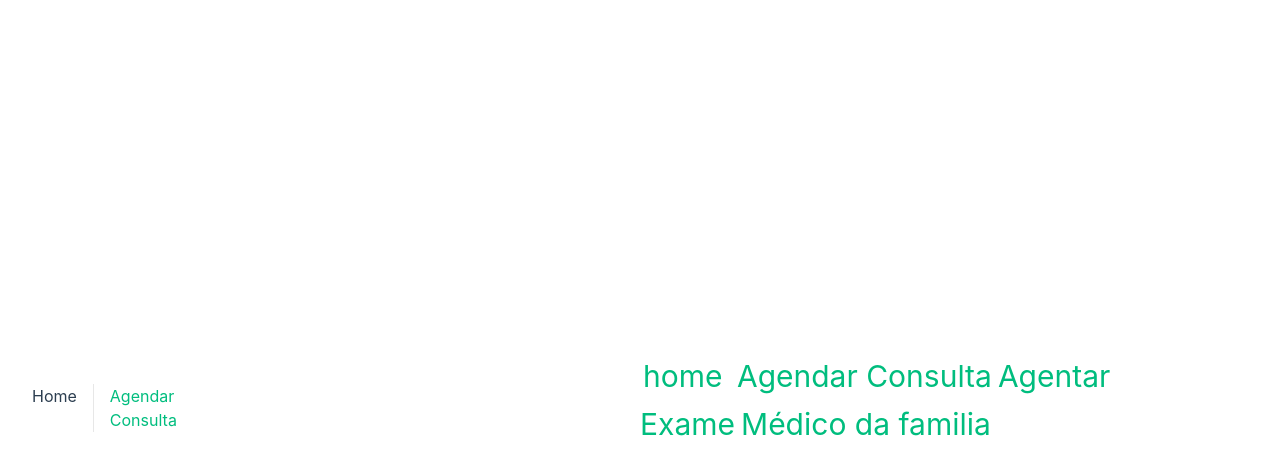
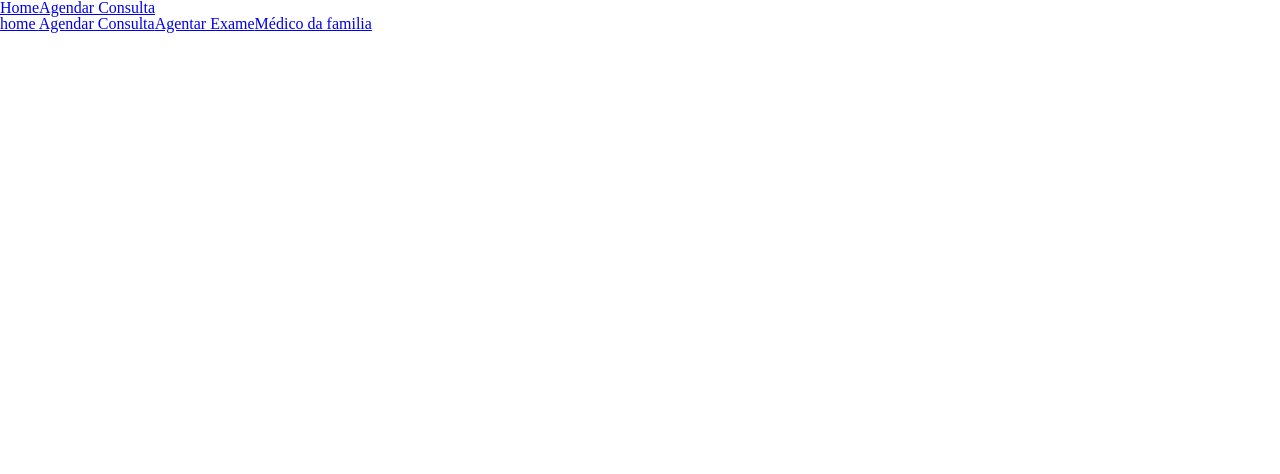
Before and after one commit to UBS-Digital/Trabalho-hackaton, a Vue app: page / in a window 1280 px wide. Shown: the top 474 px of the page. Built offline with nearby package versions, Linux system fonts and the light colour scheme.

Commit message:
alteração do css

```diff
--- a/src/App.vue
+++ b/src/App.vue
@@ -19,68 +19,5 @@
 </template>
 
 <style scoped>
-header {
-  line-height: 1.5;
-  max-height: 100vh;
-}
-.wrapper nav{
-display: flex;
-}
 
-.logo {
-  display: block;
-  margin: 0 auto 2rem;
-}
-
-nav {
-  width: 100%;
-  font-size: 12px;
-  text-align: center;
-  margin-top: 2rem;
-}
-
-nav a.router-link-exact-active {
-  color: var(--color-text);
-}
-
-nav a.router-link-exact-active:hover {
-  background-color: transparent;
-}
-
-nav a {
-  display: inline-block;
-  padding: 0 1rem;
-  border-left: 1px solid var(--color-border);
-}
-
-nav a:first-of-type {
-  border: 0;
-}
-
-@media (min-width: 1024px) {
-  header {
-    display: flex;
-    place-items: center;
-    padding-right: calc(var(--section-gap) / 2);
-  }
-
-  .logo {
-    margin: 0 2rem 0 0;
-  }
-
-  header .wrapper {
-    display: flex;
-    place-items: flex-start;
-    flex-wrap: wrap;
-  }
-
-  nav {
-    text-align: left;
-    margin-left: -1rem;
-    font-size: 1rem;
-
-    padding: 1rem 0;
-    margin-top: 1rem;
-  }
-}
 </style>
--- a/src/assets/base.css
+++ b/src/assets/base.css
@@ -1,86 +1,48 @@
-/* color palette from <https://github.com/vuejs/theme> */
-:root {
-  --vt-c-white: #ffffff;
-  --vt-c-white-soft: #f8f8f8;
-  --vt-c-white-mute: #f2f2f2;
+/* http://meyerweb.com/eric/tools/css/reset/
+   v2.0 | 20110126
+   License: none (public domain)
+*/
 
-  --vt-c-black: #181818;
-  --vt-c-black-soft: #222222;
-  --vt-c-black-mute: #282828;
-
-  --vt-c-indigo: #2c3e50;
-
-  --vt-c-divider-light-1: rgba(60, 60, 60, 0.29);
-  --vt-c-divider-light-2: rgba(60, 60, 60, 0.12);
-  --vt-c-divider-dark-1: rgba(84, 84, 84, 0.65);
-  --vt-c-divider-dark-2: rgba(84, 84, 84, 0.48);
-
-  --vt-c-text-light-1: var(--vt-c-indigo);
-  --vt-c-text-light-2: rgba(60, 60, 60, 0.66);
-  --vt-c-text-dark-1: var(--vt-c-white);
-  --vt-c-text-dark-2: rgba(235, 235, 235, 0.64);
+html, body, div, span, applet, object, iframe,
+h1, h2, h3, h4, h5, h6, p, blockquote, pre,
+a, abbr, acronym, address, big, cite, code,
+del, dfn, em, img, ins, kbd, q, s, samp,
+small, strike, strong, sub, sup, tt, var,
+b, u, i, center,
+dl, dt, dd, ol, ul, li,
+fieldset, form, label, legend,
+table, caption, tbody, tfoot, thead, tr, th, td,
+article, aside, canvas, details, embed,
+figure, figcaption, footer, header, hgroup,
+menu, nav, output, ruby, section, summary,
+time, mark, audio, video {
+	margin: 0;
+	padding: 0;
+	border: 0;
+	font-size: 100%;
+	font: inherit;
+	vertical-align: baseline;
 }
-
-/* semantic color variables for this project */
-:root {
-  --color-background: var(--vt-c-white);
-  --color-background-soft: var(--vt-c-white-soft);
-  --color-background-mute: var(--vt-c-white-mute);
-
-  --color-border: var(--vt-c-divider-light-2);
-  --color-border-hover: var(--vt-c-divider-light-1);
-
-  --color-heading: var(--vt-c-text-light-1);
-  --color-text: var(--vt-c-text-light-1);
-
-  --section-gap: 160px;
+/* HTML5 display-role reset for older browsers */
+article, aside, details, figcaption, figure,
+footer, header, hgroup, menu, nav, section {
+	display: block;
 }
-
-@media (prefers-color-scheme: dark) {
-  :root {
-    --color-background: var(--vt-c-black);
-    --color-background-soft: var(--vt-c-black-soft);
-    --color-background-mute: var(--vt-c-black-mute);
-
-    --color-border: var(--vt-c-divider-dark-2);
-    --color-border-hover: var(--vt-c-divider-dark-1);
-
-    --color-heading: var(--vt-c-text-dark-1);
-    --color-text: var(--vt-c-text-dark-2);
-  }
+body {
+	line-height: 1;
 }
-
-*,
-*::before,
-*::after {
-  box-sizing: border-box;
-  margin: 0;
-  font-weight: normal;
+ol, ul {
+	list-style: none;
 }
-
-body {
-  min-height: 100vh;
-  color: var(--color-text);
-  background: var(--color-background);
-  transition:
-    color 0.5s,
-    background-color 0.5s;
-  line-height: 1.6;
-  font-family:
-    Inter,
-    -apple-system,
-    BlinkMacSystemFont,
-    'Segoe UI',
-    Roboto,
-    Oxygen,
-    Ubuntu,
-    Cantarell,
-    'Fira Sans',
-    'Droid Sans',
-    'Helvetica Neue',
-    sans-serif;
-  font-size: 15px;
-  text-rendering: optimizeLegibility;
-  -webkit-font-smoothing: antialiased;
-  -moz-osx-font-smoothing: grayscale;
+blockquote, q {
+	quotes: none;
 }
+blockquote:before, blockquote:after,
+q:before, q:after {
+	content: '';
+	content: none;
+}
+table {
+	border-collapse: collapse;
+	border-spacing: 0;
+}
--- a/src/assets/main.css
+++ b/src/assets/main.css
@@ -1,35 +1 @@
-@import './base.css';
-
-#app {
-  max-width: 1280px;
-  margin: 0 auto;
-  padding: 2rem;
-  font-weight: normal;
-}
-
-a,
-.green {
-  text-decoration: none;
-  color: hsla(160, 100%, 37%, 1);
-  transition: 0.4s;
-  padding: 3px;
-}
-
-@media (hover: hover) {
-  a:hover {
-    background-color: hsla(160, 100%, 37%, 0.2);
-  }
-}
-
-@media (min-width: 1024px) {
-  body {
-    display: flex;
-    place-items: center;
-  }
-
-  #app {
-    display: grid;
-    grid-template-columns: 1fr 1fr;
-    padding: 0 2rem;
-  }
-}
+@import url(base.css);
```
